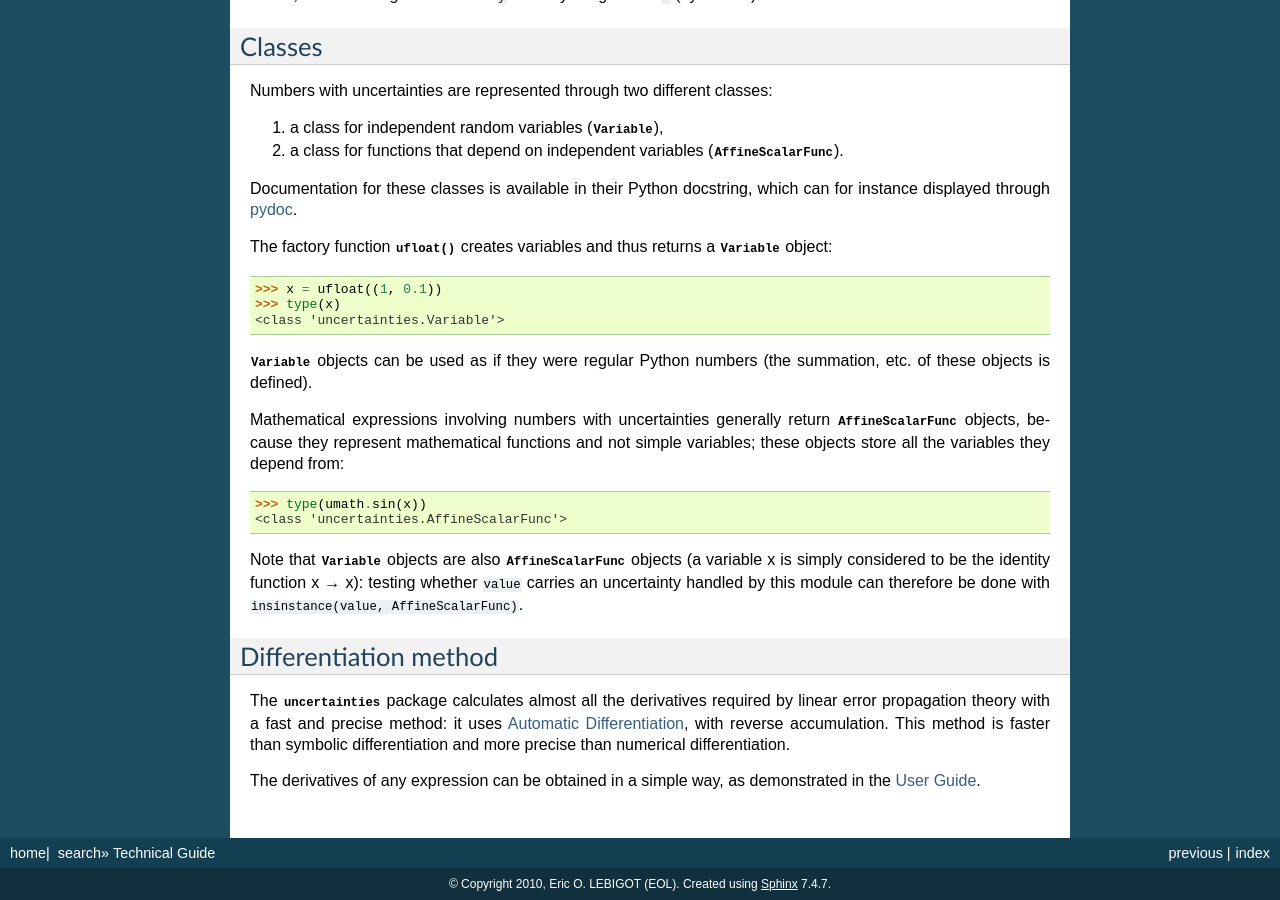
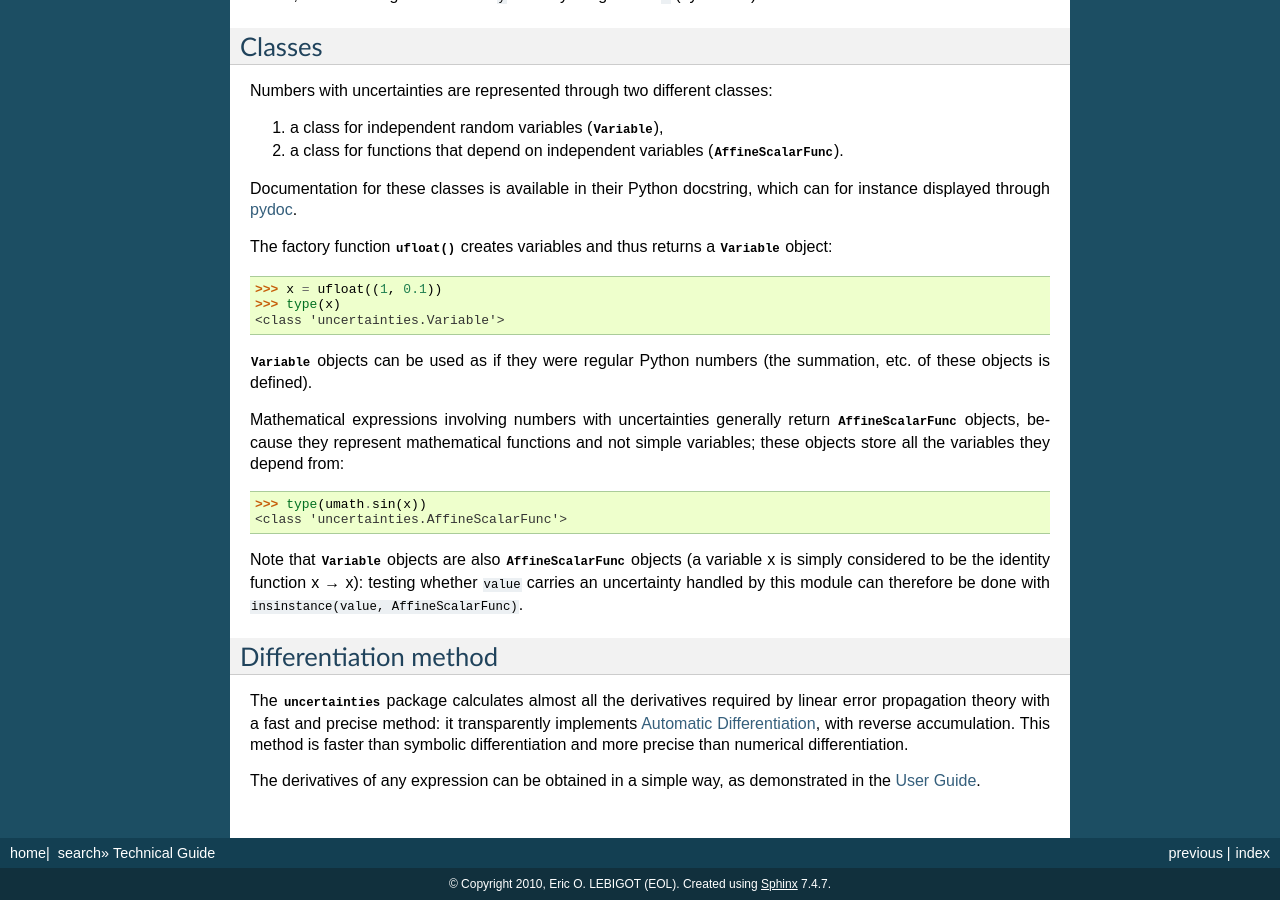
Before and after one commit to lmfit/uncertainties, a Sphinx documentation site: the page built from doc/tech_guide.rst, in a window 1280 px wide and 900 px high, scrolled down 3311 px. Built offline with Sphinx 7.4.7, drawn with Linux system fonts in a browser that asks for light colours; the version number is read from the project's files by our own code.

```diff
--- a/doc/tech_guide.rst
+++ b/doc/tech_guide.rst
@@ -263,9 +263,9 @@
 
 The :mod:`uncertainties` package calculates almost all the derivatives
 required by linear error propagation theory with a fast and precise
-method: it uses `Automatic Differentiation`_, with reverse
-accumulation. This method is faster than symbolic differentiation and
-more precise than numerical differentiation.
+method: it transparently implements `Automatic Differentiation`_, with
+reverse accumulation. This method is faster than symbolic
+differentiation and more precise than numerical differentiation.
 
 The derivatives of any expression can be obtained in a simple way, as
 demonstrated in the :ref:`User Guide <derivatives>`.
```
